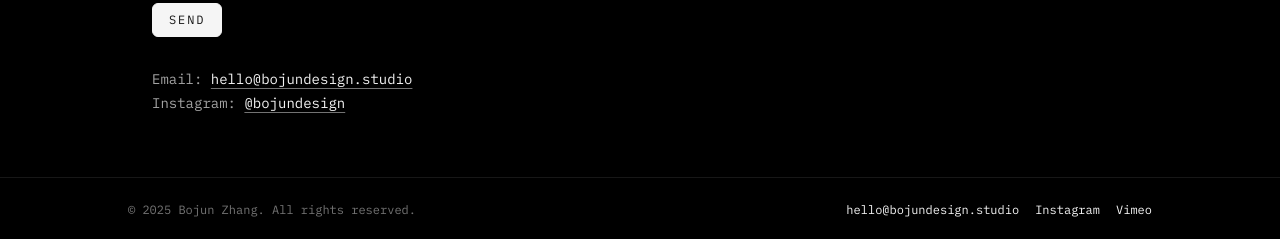
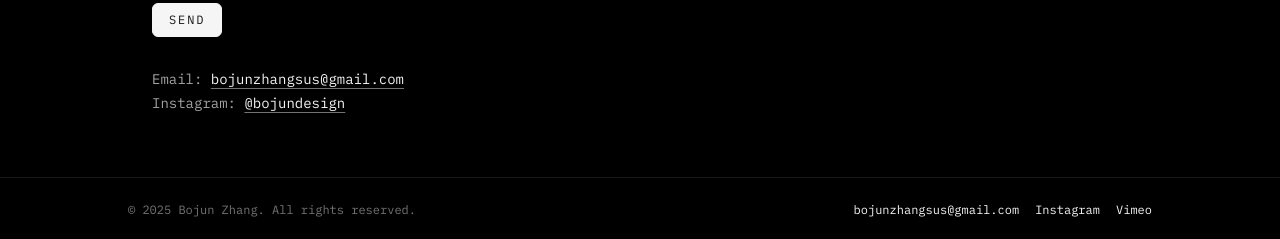
Before and after one commit to SlimeBZ/BojunDesign, a React (Vite) app: page /BojunDesign/contact in a window 1280 px wide. Shown: the part 612-851 px from the top of the page. Built offline with nearby package versions, Linux system fonts and the light colour scheme.

Commit message:
fix:contact Info

```diff
--- a/src/components/Footer.tsx
+++ b/src/components/Footer.tsx
@@ -6,8 +6,8 @@ const Footer = () => {
       <div className="max-w-5xl mx-auto flex flex-col md:flex-row md:items-center justify-between gap-4 text-xs text-neutral-500">
         <div>© {year} Bojun Zhang. All rights reserved.</div>
         <div className="flex items-center gap-4">
-          <a href="mailto:hello@bojundesign.studio" className="hover:text-neutral-200 transition-colors">
-            hello@bojundesign.studio
+          <a href="mailto:bojunzhangsus@gmail.com" className="hover:text-neutral-200 transition-colors">
+            bojunzhangsus@gmail.com
           </a>
           <a href="https://instagram.com/bojundesign" className="hover:text-neutral-200 transition-colors" target="_blank" rel="noreferrer">
             Instagram
--- a/src/pages/Contact.tsx
+++ b/src/pages/Contact.tsx
@@ -53,7 +53,7 @@ const Contact = () => {
       </form>
 
       <div className="text-sm text-neutral-400 space-y-1">
-        <p>Email: <a href="mailto:hello@bojundesign.studio" className="underline">hello@bojundesign.studio</a></p>
+        <p>Email: <a href="mailto:bojunzhangsus@gmail.com" className="underline">bojunzhangsus@gmail.com</a></p>
         <p>Instagram: <a href="https://instagram.com/bojundesign" className="underline" target="_blank" rel="noreferrer">@bojundesign</a></p>
       </div>
     </motion.div>
```
